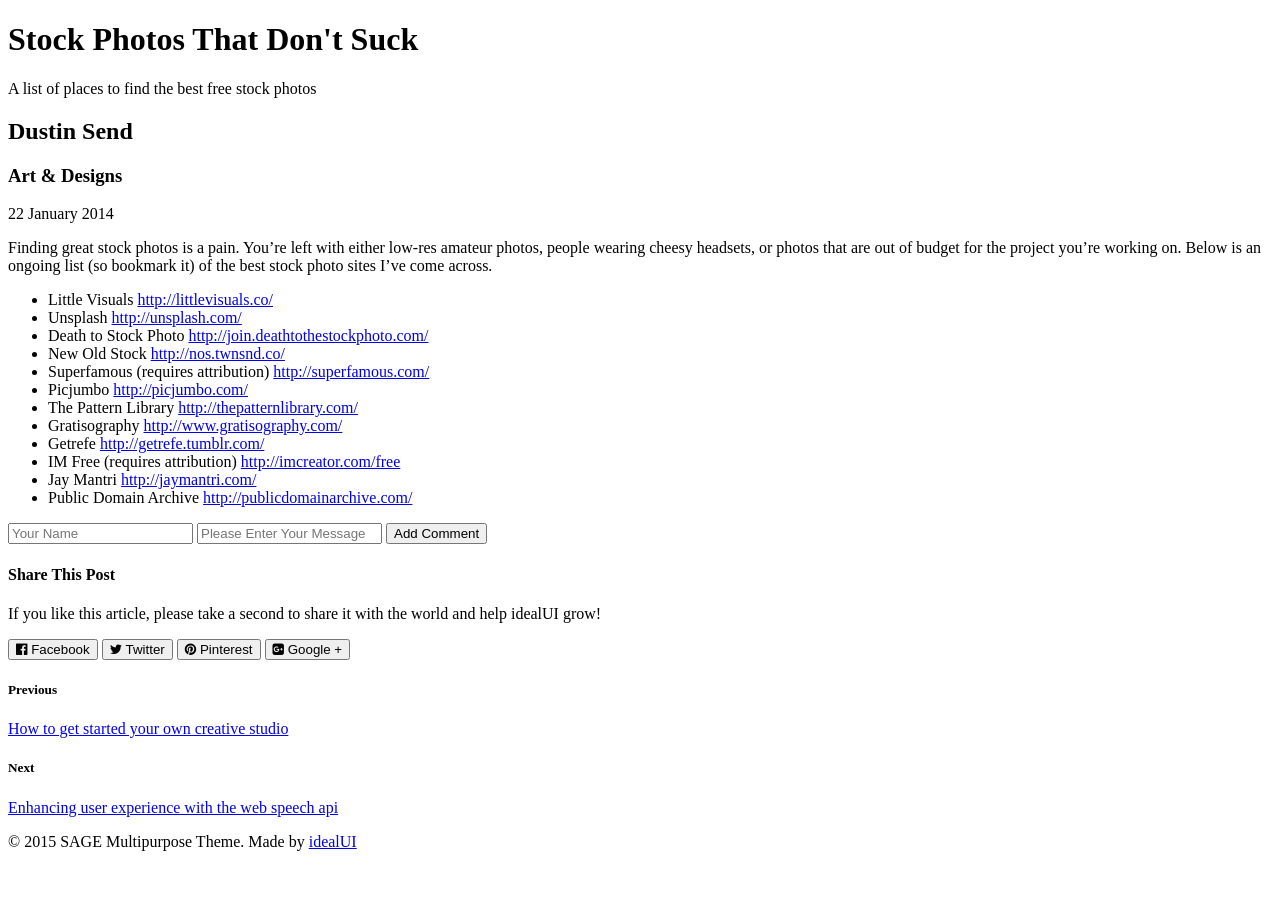
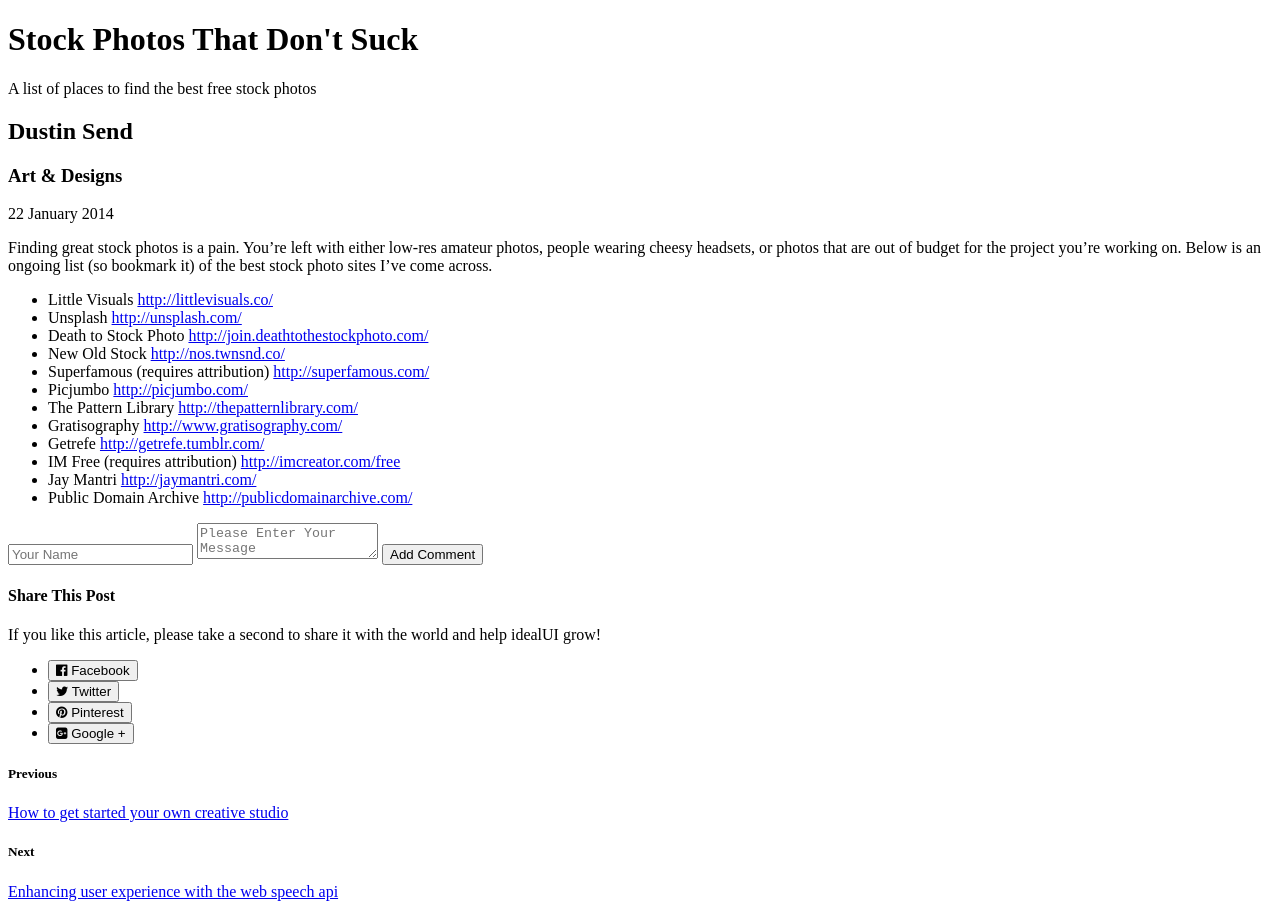
Before and after one commit to jfuentes7/Blog-Design, a plain HTML site: page index.html in a window 1280 px wide. Shown: the top 904 px of the page. Before the commit the page ends 867 px from the top, so only its background shows below. Drawn offline with Linux system fonts and the light colour scheme.

Commit message:
Updated Blog Design

```diff
--- a/index.html
+++ b/index.html
@@ -2,7 +2,7 @@
 <html lang="en">
 <head>
 	<meta charset="UTF-8">
-	<title>Document</title>
+	<title>Stock Photos Don't Suck</title>
 	<link rel="stylesheet" href="https://maxcdn.bootstrapcdn.com/font-awesome/4.3.0/css/font-awesome.min.css">
 </head>
 <body>
@@ -33,24 +33,28 @@
 			</ul>
 			<form action="">
 				<input type="name" placeholder="Your Name">
-	<input type="textarea" placeholder="Please Enter Your Message">
+				<textarea placeholder="Please Enter Your Message"></textarea>
 				<button>Add Comment</button>
 			</form>
-<aside class="Social Media">
+			<aside class="social">
 				<h4>Share This Post</h4>
 				<p>If you like this article, please take a second to share it with the world and help idealUI grow!</p>
-	<button><a href="#" target="_blank"></a><i class="fa fa-facebook-official"></i> Facebook</button>
-	<button><a href="#" target="_blank"></a><i class="fa fa-twitter"></i> Twitter</button>
-	<button><a href="#" target="_blank"></a><i class="fa fa-pinterest"></i> Pinterest</button>
-	<button><a href="#" target="_blank"></a><i class="fa fa-google-plus-square"></i> Google +</button>
+				<ul>
+					<li><button><a href="#" target="_blank"></a><i class="fa fa-facebook-official"></i> Facebook</button></li>
+					<li><button><a href="#" target="_blank"></a><i class="fa fa-twitter"></i> Twitter</button></li>
+					<li><button><a href="#" target="_blank"></a><i class="fa fa-pinterest"></i> Pinterest</button></li>
+					<li><button><a href="#" target="_blank"></a><i class="fa fa-google-plus-square"></i> Google +</button></li>
+				</ul>
 			</aside>
-<aside class="Previous Next">
+	</main>
+
+	<aside class="previousnext">
 		<h5>Previous</h5>
 		<a href="#" target="_blank">How to get started your own creative studio</a>
 		<h5>Next</h5>
 		<a href="#" target="_blank">Enhancing user experience with the web speech api</a>
 		</aside>
-	</main>
+
 	<footer>
 		<p>&copy; 2015 SAGE Multipurpose Theme. Made by <a href="#" target="_blank">idealUI</a></p>
 	</footer>
```
Lines whose indentation alone changed are shown as unchanged.
